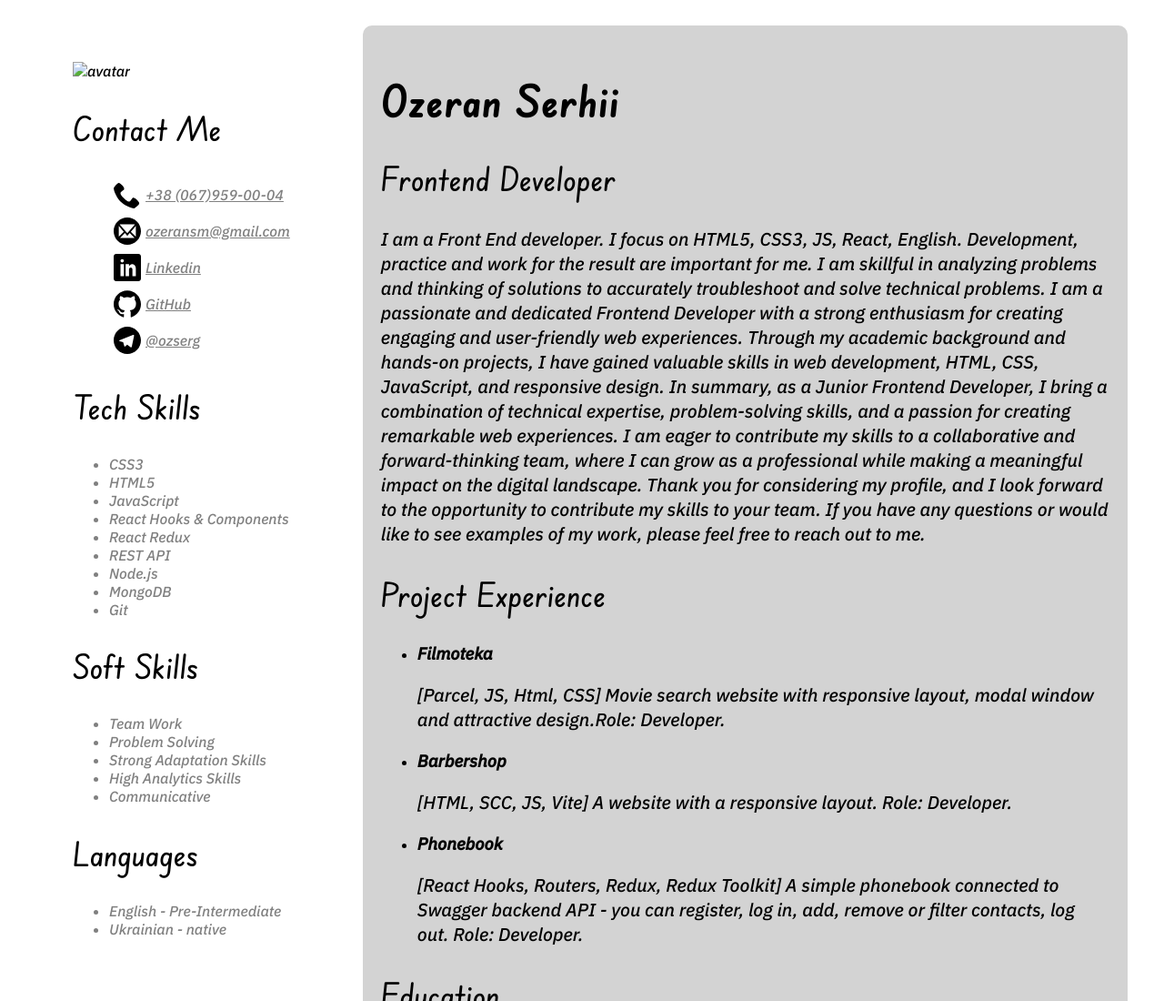
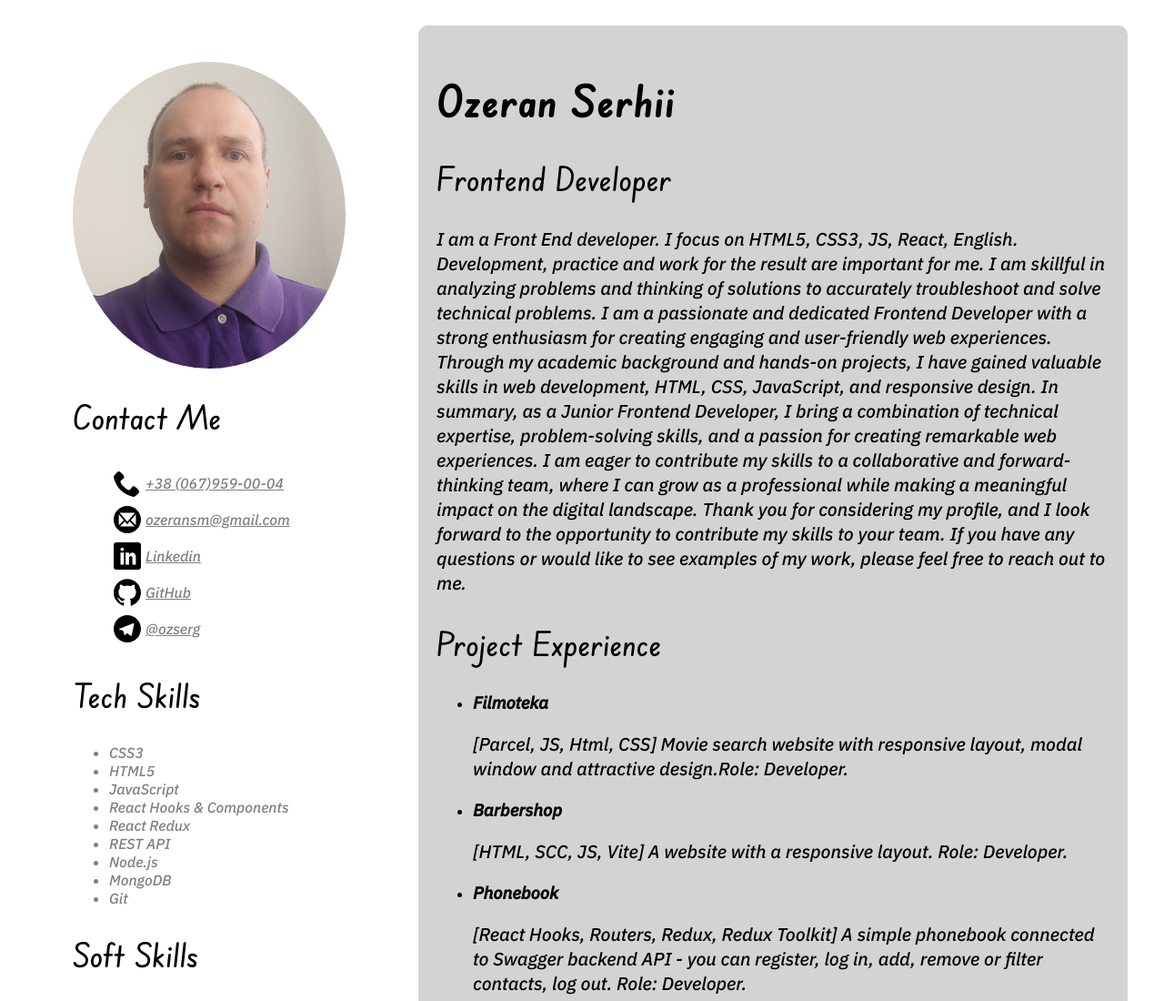
Before and after one commit to ozeransm/resume, a plain HTML site: page index.html in a window 1280 px wide. Shown: the top 1100 px of the page at 91% size. Drawn offline with Linux system fonts and the light colour scheme.

Commit message:
add my-photo

```diff
--- a/index.html
+++ b/index.html
@@ -12,7 +12,10 @@
   <body>
     <div class="container">
       <div class="container-img">
-        <img src="#" alt="avatar" width="250"/>
+        <div class="img-container">
+          <img src="./img/my-photo.jpg" alt="avatar" width="300"/>
+        </div>
+
         <h2>Contact Me</h2>
         <ul class="contactme-list">
           <li class="contactme-item">
--- a/styles.css
+++ b/styles.css
@@ -6,6 +6,9 @@
 a{
     color: grey;
 
+}
+img{
+  display: block;
 }
 body{
     font-family: 'IBM Plex Sans', sans-serif;
@@ -58,3 +61,7 @@ p{
   display: flex;
   align-items: center;
 }
+.img-container{
+  border-radius: 50%;
+  overflow: hidden;
+}
```
Also changed, not shown: img/my-photo.jpg (added).
